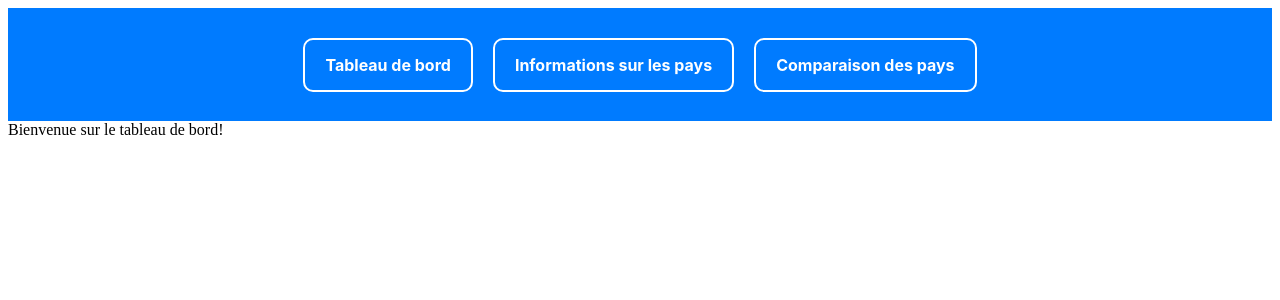
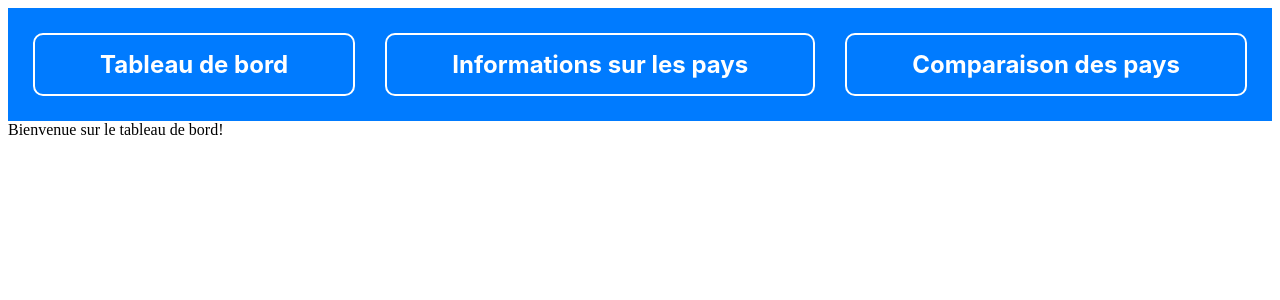
Before and after one commit to EkiaND/DED, a PHP site: page / in a window 1280 px wide. Shown: the top 300 px of the page. Run offline with PHP 8.4, Linux system fonts and the light colour scheme.

Commit message:
Update style.css

```diff
--- a/public/css/style.css
+++ b/public/css/style.css
@@ -16,16 +16,21 @@ ul {
     align-items: center;
     gap: 20px;
     list-style: none;
-    padding: 0;
+    padding: 0 20px;
     background-color: #007bff;
+    width: 100%;
 }
 
 li {
+    flex-grow: 1;
+    text-align: center;
     background-color: #007bff;
     padding: 15px 20px;
     border-radius: 10px;
     transition: 0.3s;
     border: 2px solid white;
+    margin: 5px;
+    font-size: 1.5rem;
 }
 
 li a {
```
